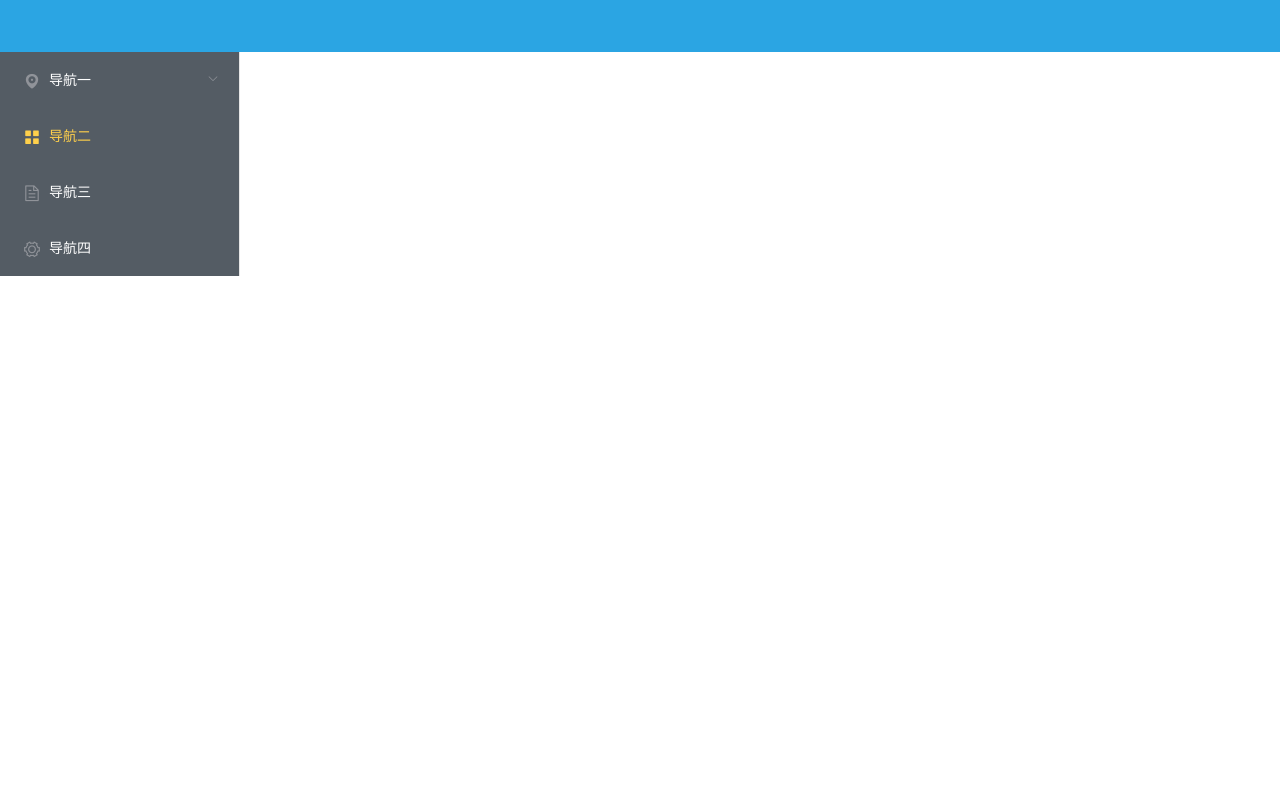
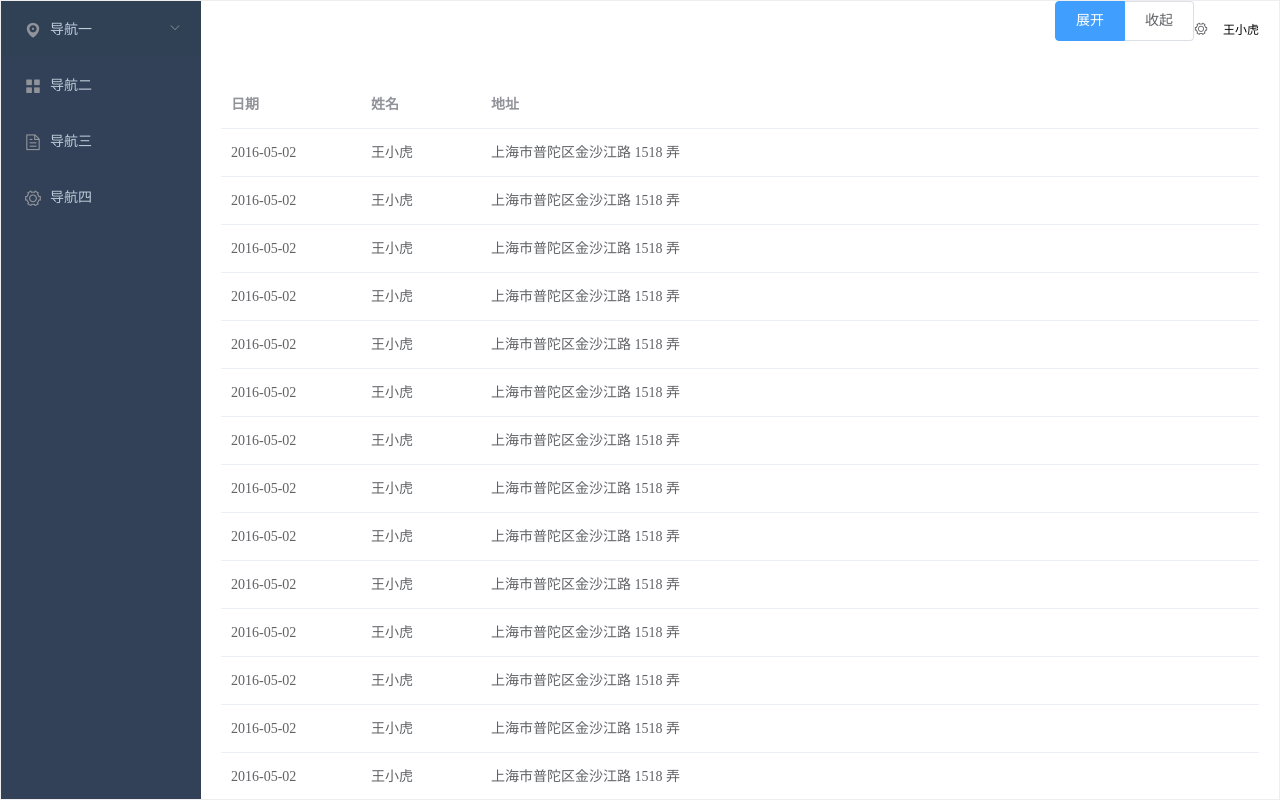
Before and after one commit to suidagang/testSys, a Vue app: page /#/homePage in a window 1280 px wide. Built offline with nearby package versions, Linux system fonts and the light colour scheme.

Commit message:
修改siderbar样式

```diff
--- a/package.json
+++ b/package.json
@@ -5,7 +5,7 @@
   "author": "suigang <244153653@qq.com>",
   "private": true,
   "scripts": {
-    "dev": "webpack-dev-server --inline --progress --config build/webpack.dev.conf.js",
+    "dev": "webpack-dev-server --inline --progress --config build/webpack.dev.conf.js ",
     "start": "npm run dev",
     "unit": "jest --config test/unit/jest.conf.js --coverage",
     "test": "npm run unit",
@@ -52,6 +52,7 @@
     "jest": "^22.0.4",
     "jest-serializer-vue": "^0.3.0",
     "node-notifier": "^5.1.2",
+    "node-sass": "^4.8.3",
     "optimize-css-assets-webpack-plugin": "^3.2.0",
     "ora": "^1.2.0",
     "portfinder": "^1.0.13",
@@ -59,8 +60,11 @@
     "postcss-loader": "^2.0.8",
     "postcss-url": "^7.2.1",
     "rimraf": "^2.6.0",
+    "sass-loader": "^7.0.1",
     "semver": "^5.3.0",
     "shelljs": "^0.7.6",
+    "stylus": "^0.54.5",
+    "stylus-loader": "^3.0.2",
     "uglifyjs-webpack-plugin": "^1.1.1",
     "url-loader": "^0.5.8",
     "vue-jest": "^1.0.2",
--- a/src/components/index.vue
+++ b/src/components/index.vue
@@ -1,24 +1,22 @@
 <template>
-    <div class="index-contail">
-        <div class="header-top"></div>
-        <div class="left-bar-menu">
-            <el-menu
-                default-active="2"
-                class="el-menu-vertical-demo"
-                @open="handleOpen"
-                @close="handleClose"
-                background-color="#545c64"
-                text-color="#fff"
-                active-text-color="#ffd04b">
+    <el-container style="position:fixed;top: 0;left: 0;bottom: 0; right: 0;border: 1px solid #eee">
+        <el-aside width="200px" style="background: #324157">
+            <el-menu class="side-bar-box" mode="vertical"
+                    :collapse="isCollapse"
+                    background-color="#304156"
+                    text-color="#bfcbd9"
+                    active-text-color="#409EFF"
+                    @open="handleOpen"
+                    @close="handleClose">
                 <template v-for="items in barMenu" >
-                    <el-submenu  :index="items.index" v-if="items.children.length>0" >
+                    <el-submenu  :index="items.index" v-if="items.children.length>0" class="el-menu-title-box" >
                         <template slot="title">
                             <i :class="items.icons"></i>
                             <span>{{items.name}}</span>
                         </template>
                         <template v-for = "item in items.children" >
                             <el-menu-item :index="item.index" v-if="item.children.length<=0">{{item.name}}</el-menu-item>
-                            <el-submenu :index="item.index" v-if="item.children.length>0">
+                            <el-submenu class="boxs" :index="item.index" v-if="item.children.length>0">
                                 <template slot="title">{{item.name}}</template>
                                 <template v-for="list in item.children">
                                     <el-menu-item :index="list.index" v-if="list.children.length<=0">{{list.name}}</el-menu-item>
@@ -32,8 +30,36 @@
                     </el-menu-item>
                 </template>
             </el-menu>
-        </div>
-    </div>
+        </el-aside>
+        <el-container>
+            <el-header style="text-align: right; font-size: 12px">
+                <el-radio-group v-model="isCollapse" style="margin-bottom: 20px;">
+                    <el-radio-button :label="false">展开</el-radio-button>
+                    <el-radio-button :label="true">收起</el-radio-button>
+                </el-radio-group>
+                <el-dropdown>
+                    <i class="el-icon-setting" style="margin-right: 15px"></i>
+                    <el-dropdown-menu slot="dropdown">
+                        <el-dropdown-item>查看</el-dropdown-item>
+                        <el-dropdown-item>新增</el-dropdown-item>
+                        <el-dropdown-item>删除</el-dropdown-item>
+                    </el-dropdown-menu>
+                </el-dropdown>
+                <span>王小虎</span>
+            </el-header>
+
+            <el-main>
+                <el-table :data="tableData">
+                    <el-table-column prop="date" label="日期" width="140">
+                    </el-table-column>
+                    <el-table-column prop="name" label="姓名" width="120">
+                    </el-table-column>
+                    <el-table-column prop="address" label="地址">
+                    </el-table-column>
+                </el-table>
+            </el-main>
+        </el-container>
+    </el-container>
 </template>
 
 <script>
@@ -41,7 +67,14 @@
 
         name: 'honePage',
         data() {
+            const item = {
+                date: '2016-05-02',
+                name: '王小虎',
+                address: '上海市普陀区金沙江路 1518 弄'
+            };
             return {
+                isCollapse: false,
+                tableData: Array(20).fill(item),
                 barMenu:[
                     {
                         "name": "导航一","icons":"el-icon-location","index":"1", "icon": "computer",children: [
@@ -85,28 +118,18 @@
         },
         methods:{
             handleOpen(key, keyPath) {
-                console.log(key, keyPath,11);
+                console.log(key, keyPath);
             },
             handleClose(key, keyPath) {
-                console.log(key, keyPath,22);
+                console.log(key, keyPath);
             }
         }
     }
 </script>
 
 <style type="text/css" lang="less" scoped>
-    .index-contail{
-        width:100%;
-        overflow: hidden;
-    }
-    .header-top{
-        height: 52px;
-        width:100%;
-        background: #2BA5E3;
-        overflow: hidden;
-    }
-    .left-bar-menu{
-        width:240px;
-        overflow: hidden;
+    .el-menu-vertical-demo:not(.el-menu--collapse) {
+        width: 200px;
+        min-height: 400px;
     }
 </style>
--- /dev/null
+++ b/src/index.less
@@ -0,0 +1,21 @@
+.el-menu{
+  border-right: 0!important;
+}
+.side-bar-box>.el-menu-item{
+  background-color: #324157 !important;
+}
+.side-bar-box>.el-menu-item:hover{
+  background-color: rgb(38,52,69) !important;
+}
+.el-menu-title-box .el-menu-item,.el-menu-title-box>.el-submenu{
+  background-color: #1f2d3d !important;
+}
+.el-menu-title-box .el-menu-item:hover{
+  background-color: #001528 !important;
+}
+.boxs .el-submenu__title{
+  background-color: #1f2d3d !important;
+}
+.boxs .el-submenu__title:hover{
+  background-color: #001528 !important;
+}
--- a/src/main.js
+++ b/src/main.js
@@ -6,7 +6,13 @@ import router from './router'
 //引入elementui  UI库及样式
 import ElementUI from 'element-ui'
 import 'element-ui/lib/theme-chalk/index.css'
+import "./index.less";
 Vue.use(ElementUI);
+
+import VueLoading from './components/plugin/loading'
+Vue.use(VueLoading, {
+    container: '.app',
+})
 
 /**
  * 2.2.0 新增
```
Also changed, not shown: src/components/indexa.vue (added, +97 -0 lines), src/components/indexb.vue (added), src/components/plugin/index.js (added), src/components/plugin/loading.vue (added).
